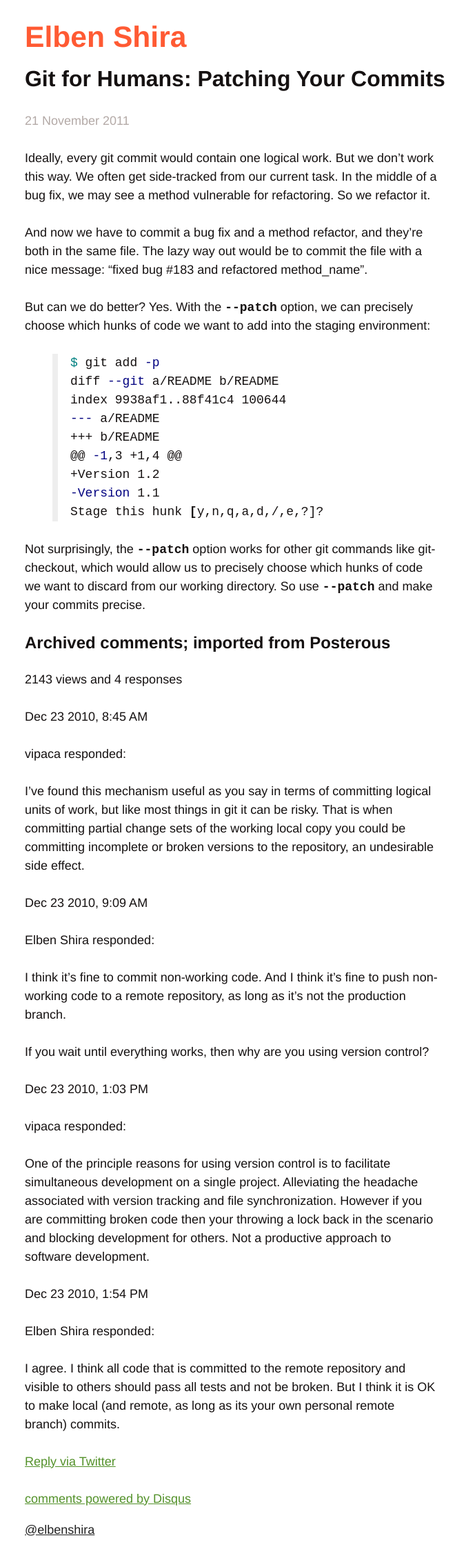
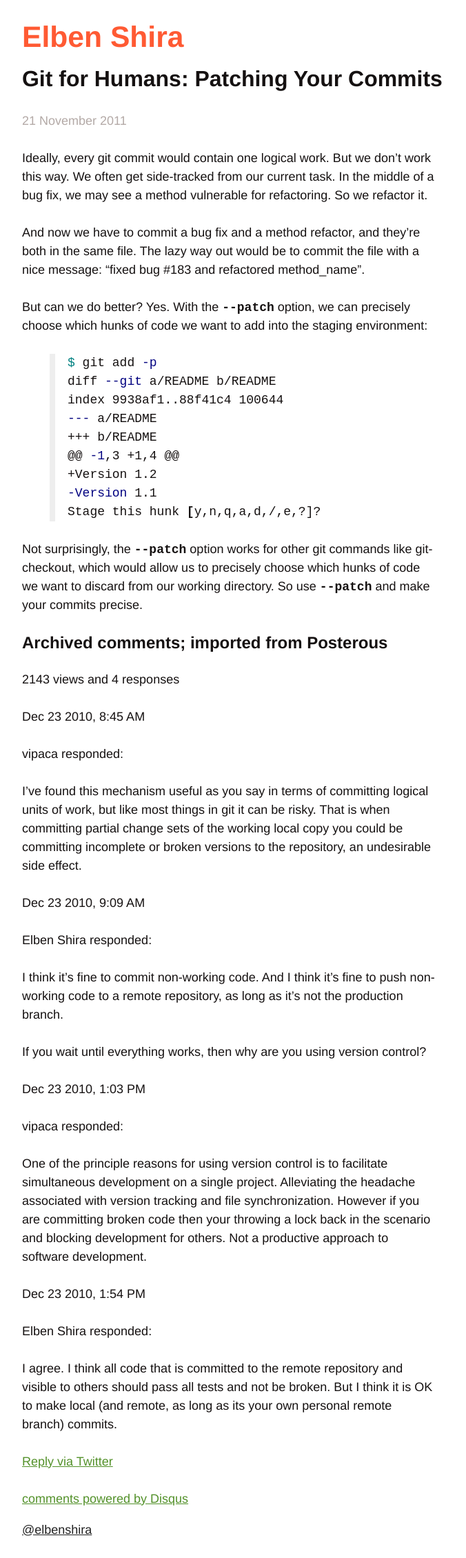
Before and after one commit to elben/elben.github.io-jekyll, a Jekyll site: the page built from _posts/2011-11-21-git-for-humans-patching-your-commits.markdown, in a window 1280 px wide. Shown: the whole page at 69% size, without its empty margins (4-680 px from the left). Built offline with Jekyll 4.4.1, drawn with Linux system fonts in a browser that asks for light colours; Markdown is read by kramdown in place of the engine named in the settings; comment, search, counter and statistics services are not loaded.

Commit message:
Use em and max-width.

```diff
--- a/css/default.css
+++ b/css/default.css
@@ -126,8 +126,8 @@
 #structure {
   position: relative;
   height: auto;
-  margin: 0 40px;
-  width: 700px;
+  margin-left: 2em;
+  max-width: 700px;
 }
 
 #header h1 {
```
